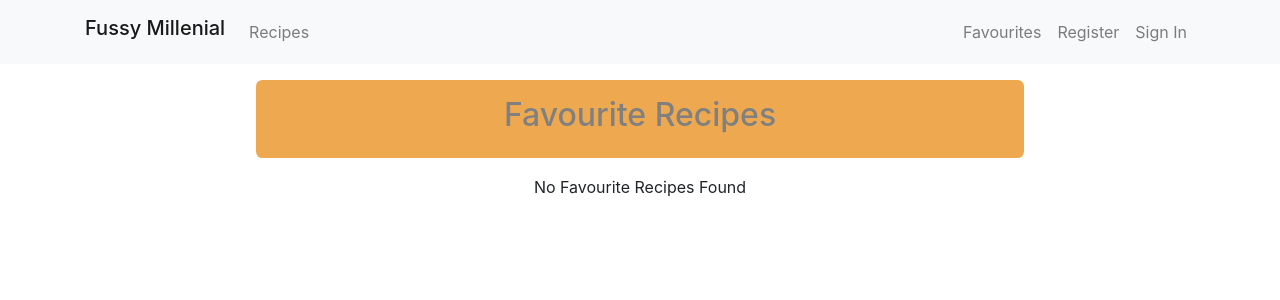
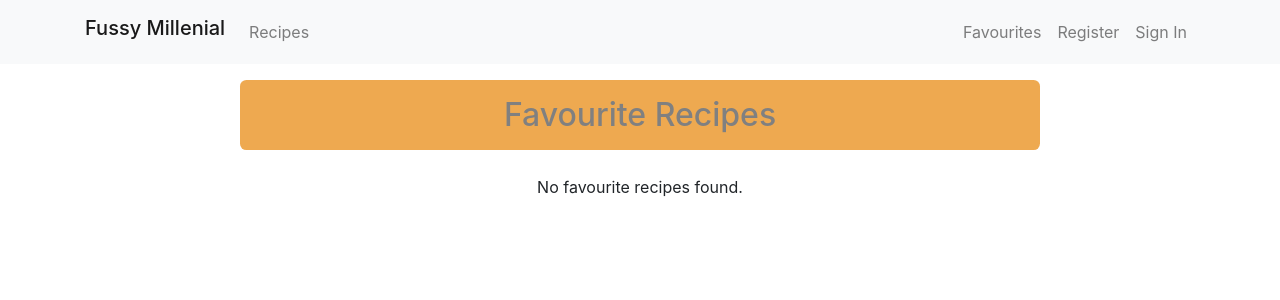
Before and after one commit to mxtng/fussy-millenial, a React (Create React App) app: page /fussy-millenial/favourites in a window 1280 px wide. Shown: the top 300 px of the page. Built offline with nearby package versions, Linux system fonts and the light colour scheme.

Commit message:
fav page styling edited

```diff
--- a/src/pages/favourites/Favourites.js
+++ b/src/pages/favourites/Favourites.js
@@ -1,10 +1,10 @@
-import React from 'react';
-import './Favourites.scss';
-import { connect } from 'react-redux';
+import React from "react";
+import "./Favourites.scss";
+import { connect } from "react-redux";
 
-import RecipeItem from '../../components/recipe-item/RecipeItem';
+import RecipeItem from "../../components/recipe-item/RecipeItem";
 
-import { removeFavourite } from '../../redux/actions/recipe';
+import { removeFavourite } from "../../redux/actions/recipe";
 
 const Favourites = ({ favourites, removeFavourite }) => {
   const clickRemove = (id) => {
@@ -13,28 +13,30 @@ const Favourites = ({ favourites, removeFavourite }) => {
 
   return (
     <div className="favourite-page">
-			<div className="recipe-search">
       <h2 className="title">Favourite Recipes</h2>
-			</div>
       <div className="recipe-list container-xl">
         {favourites.length > 0 ? (
           favourites.map((item, index) => (
             <RecipeItem key={index} {...item}>
-							<button type="button" className="btn btn-secondary" onClick={() => clickRemove(index)}>
+              <button
+                type="button"
+                className="btn btn-secondary"
+                onClick={() => clickRemove(index)}
+              >
                 Remove
               </button>
               <button
                 type="button"
                 name="favourite"
                 className="btn btn-secondary"
-								onClick={() => console.log('clicked Detail')}
+                onClick={() => console.log("clicked Detail")}
               >
                 Details
               </button>
             </RecipeItem>
           ))
         ) : (
-					<p>No Favourite Recipes Found</p>
+          <p>No favourite recipes found.</p>
         )}
       </div>
     </div>
@@ -42,7 +44,7 @@ const Favourites = ({ favourites, removeFavourite }) => {
 };
 
 const mapStateToProps = ({ recipe: { favourites } }) => ({
-	favourites
+  favourites,
 });
 
 export default connect(mapStateToProps, { removeFavourite })(Favourites);
--- a/src/pages/favourites/Favourites.scss
+++ b/src/pages/favourites/Favourites.scss
@@ -5,25 +5,15 @@
   height: 100vh;
   width: 100vw;
 
-	.recipe-search {
+  .title {
     background-color: #eea950;
     border-radius: 0.4rem;
     width: 100%;
     margin-top: 1rem;
     padding: 1rem 0.5rem;
-
-		.title {
     font-size: 2rem;
     color: grey;
     text-align: center;
-		}
-
-		.search-input {
-			width: 100%;
-			border-radius: 0.4rem;
-			border: none;
-			padding: 0.4rem;
-		}
   }
 
   .recipe-list {
@@ -32,13 +22,12 @@
     display: flex;
     flex-wrap: wrap;
     justify-content: center;
-
   }
 }
 
 @media (min-width: 544px) {
   .favourite-page {
-		.recipe-search {
+    .title {
       width: 70%;
     }
 
@@ -64,8 +53,8 @@
 }
 @media (min-width: 1200px) {
   .favourite-page {
-		.recipe-search {
-			width: 60%;
+    .title {
+      max-width: 800px;
     }
     .recipe-list {
       padding: 1px;
```
Lines whose indentation alone changed are shown as unchanged.
